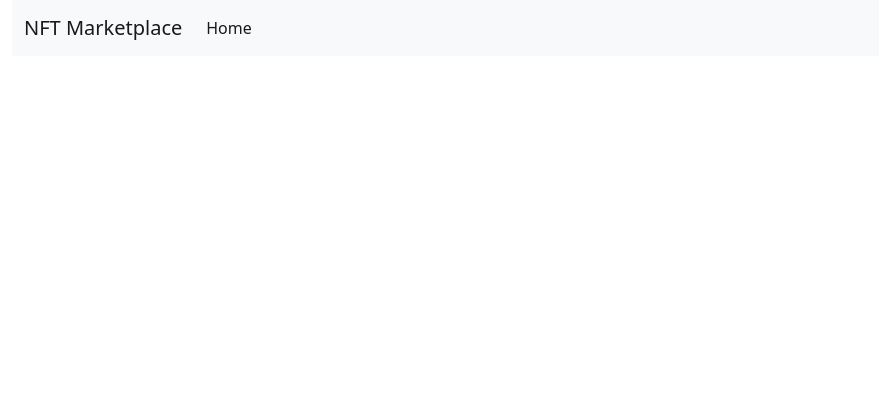
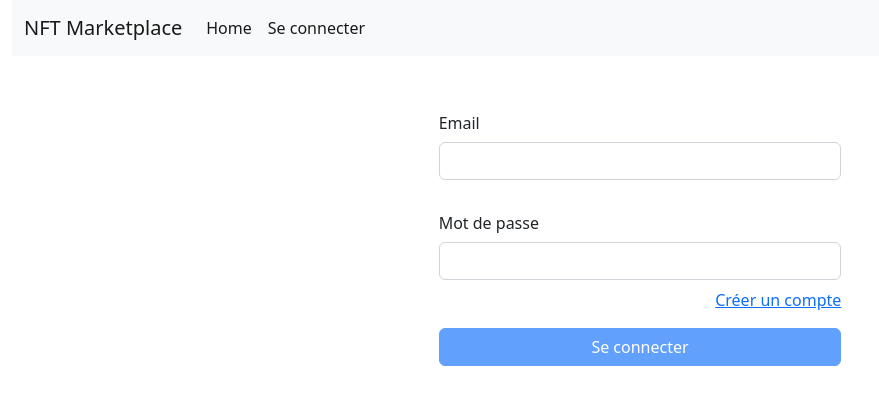
Before and after one commit to OlgaPadkovenka/angular-cours, an Angular app: page /login in a window 1280 px wide. Before the commit this address led to /. Shown: the top 404 px of the page, without its empty margins (0-879 px from the left). Built offline with nearby package versions, Linux system fonts and the light colour scheme.

Commit message:
add login

```diff
--- a/src/app/app.component.html
+++ b/src/app/app.component.html
@@ -10,17 +10,20 @@
            <li class="nav-item">
              <a class="nav-link active" aria-current="page" routerLink="/">Home</a>
            </li>
+           <li class="nav-item">
+            <a class="nav-link active" aria-current="page" routerLink="/login">Se connecter</a>
+          </li>
          </ul>
        </div>
      </div>
    </nav>
    <div class="row mt-5">
      <div class="col-12">
-       <div class="d-flex flex-wrap justify-content-between">
+
  <!-- Content should go here -->
         <!-- <app-list-nft></app-list-nft> -->
         <router-outlet></router-outlet>
-       </div>
+
      </div>
    </div>
  </div>
--- a/src/app/app.module.ts
+++ b/src/app/app.module.ts
@@ -6,6 +6,7 @@
 import {HttpClientModule} from "@angular/common/http";
 import { RouterModule } from '@angular/router';
 import { ROUTES } from './app.routes';
+import { LoginComponent } from './user/login/login.component';
 
 @NgModule({
   declarations: [
@@ -15,7 +16,7 @@
     BrowserModule,
     MarketplaceModule,
     HttpClientModule,
-    RouterModule.forRoot(ROUTES)
+    RouterModule.forRoot(ROUTES),
   ],
   providers: [],
   bootstrap: [AppComponent]
--- a/src/app/app.routes.ts
+++ b/src/app/app.routes.ts
@@ -2,8 +2,10 @@
 import { DescriptionComponent } from "./marketplace/description/description.component";
 import { ListNftComponent } from "./marketplace/list-nft/list-nft.component";
 import {LogGuard} from "./user/log.guard";
+import { LoginComponent } from "./user/login/login.component";
 
 export const ROUTES: Routes = [
     {path: '', component: ListNftComponent},
-    {path: 'description/:blockchain/:contractId/:token', component: DescriptionComponent, canActivate: [LogGuard]}
+    {path: 'description/:blockchain/:contractId/:token', component: DescriptionComponent, canActivate: [LogGuard]},
+    {path: 'login', component: LoginComponent}
 ]
--- a/src/app/marketplace/model/nfts.model.ts
+++ b/src/app/marketplace/model/nfts.model.ts
@@ -99,3 +99,8 @@
     response: string;
     nft: Nft;
   }
+
+  export interface UserLogin {
+    email?: string;
+    password?: string;
+  }
--- /dev/null
+++ b/src/app/user/login/login.component.html
@@ -0,0 +1,55 @@
+<form (ngSubmit)="onLogin()" #loginForm="ngForm">
+    <div class="mb-3 row">
+      <div class="col-4"></div>
+      <div class="col-4">
+        <label for="inputEmail" class="col-sm-2 col-form-label">Email</label>
+        <div class="col-sm-10 w-100">
+          <input type="email" name="email"  class="form-control" id="inputEmail"
+                 [(ngModel)]="userLogin.email" required minlength="3" email
+                 #email="ngModel">
+        </div>
+        <div class="mt-2" >
+          <div *ngIf="email.dirty && email.hasError('required')">
+            Un email est requis
+          </div>
+          <div *ngIf="email.dirty && email.hasError('minlength')">
+            L'email doit contenir au moins trois caractères
+          </div>
+          <div *ngIf="email.dirty && email.hasError('email')">
+            Veuillez rentrer un email valide
+          </div>
+        </div>
+      </div>
+      <div class="col-4"></div>
+    </div>
+    <div class="mb-3 row">
+      <div class="col-4"></div>
+      <div class="col-4">
+        <label for="inputPassword" class="col-form-label">Mot de passe</label>
+        <div class="col-sm-10 w-100">
+          <input type="password" name="password" class="form-control" id="inputPassword"
+                 [(ngModel)]="userLogin.password" minlength="3" required
+                 #password="ngModel">
+        </div>
+        <div class="mt-2">
+          <div *ngIf="password.dirty && password.hasError('required')">
+            Un mot de passe est requis
+          </div>
+          <div *ngIf="password.dirty && password.hasError('minlength')">
+            Le mot de passe doit être d'au moins 3 caractères.
+          </div>
+        </div>
+        <div class="d-flex justify-content-end">
+         <a routerLink="/register"> Créer un compte</a>
+        </div>
+      </div>
+      <div class="col-4"></div>
+    </div>
+    <div class="mb-3 row">
+      <div class="col-4"></div>
+      <div class="col-4">
+        <button [disabled]="loginForm.invalid" class="btn btn-primary w-100">Se connecter</button>
+      </div>
+      <div class="col-4"></div>
+    </div>
+  </form>
--- /dev/null
+++ b/src/app/user/login/login.component.ts
@@ -0,0 +1,25 @@
+import { Component, OnInit } from '@angular/core';
+import { UserLogin } from 'src/app/marketplace/model/nfts.model';
+import {Router} from "@angular/router";
+
+@Component({
+  selector: 'app-login',
+  templateUrl: './login.component.html',
+  styleUrls: ['./login.component.scss']
+})
+export class LoginComponent implements OnInit {
+
+  public userLogin: UserLogin = {};
+
+  constructor(private router: Router) { }
+
+  ngOnInit(): void {
+  }
+
+  onLogin(): void {
+
+    console.log('user connected : ' + this.userLogin.email + ' / ' + this.userLogin.password);
+    this.router.navigate(['/']);
+
+  }
+}
```
Also changed, not shown: src/app/marketplace/marketplace.module.ts (+6 -1 lines), src/app/user/login/login.component.scss (added), 1 other file (tests, documents, lock files or other folders).
